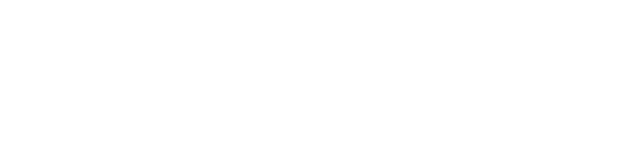
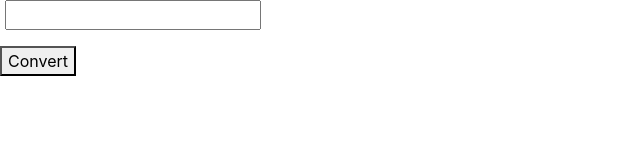
Before and after one commit to taylorsomers/exchange-calculator, a website built with webpack: page src/index.html in a window 1280 px wide. Shown: the whole page, without its empty margins (0-640 px from the left). Built offline with nearby package versions, Linux system fonts and the light colour scheme.

Commit message:
Add basic UI

```diff
--- a/src/index.html
+++ b/src/index.html
@@ -6,5 +6,13 @@
     <title></title>
   </head>
   <body>
+    <form class="to-convert">
+      <div class="form-group">
+        <label for="dollars"></label>
+        <input type="number" id="dollars">
+      </div>
+      <button id="convert" type="submit">Convert</button>
+    </form>
+    <div id="results"></div>
   </body>
 </html>
```
